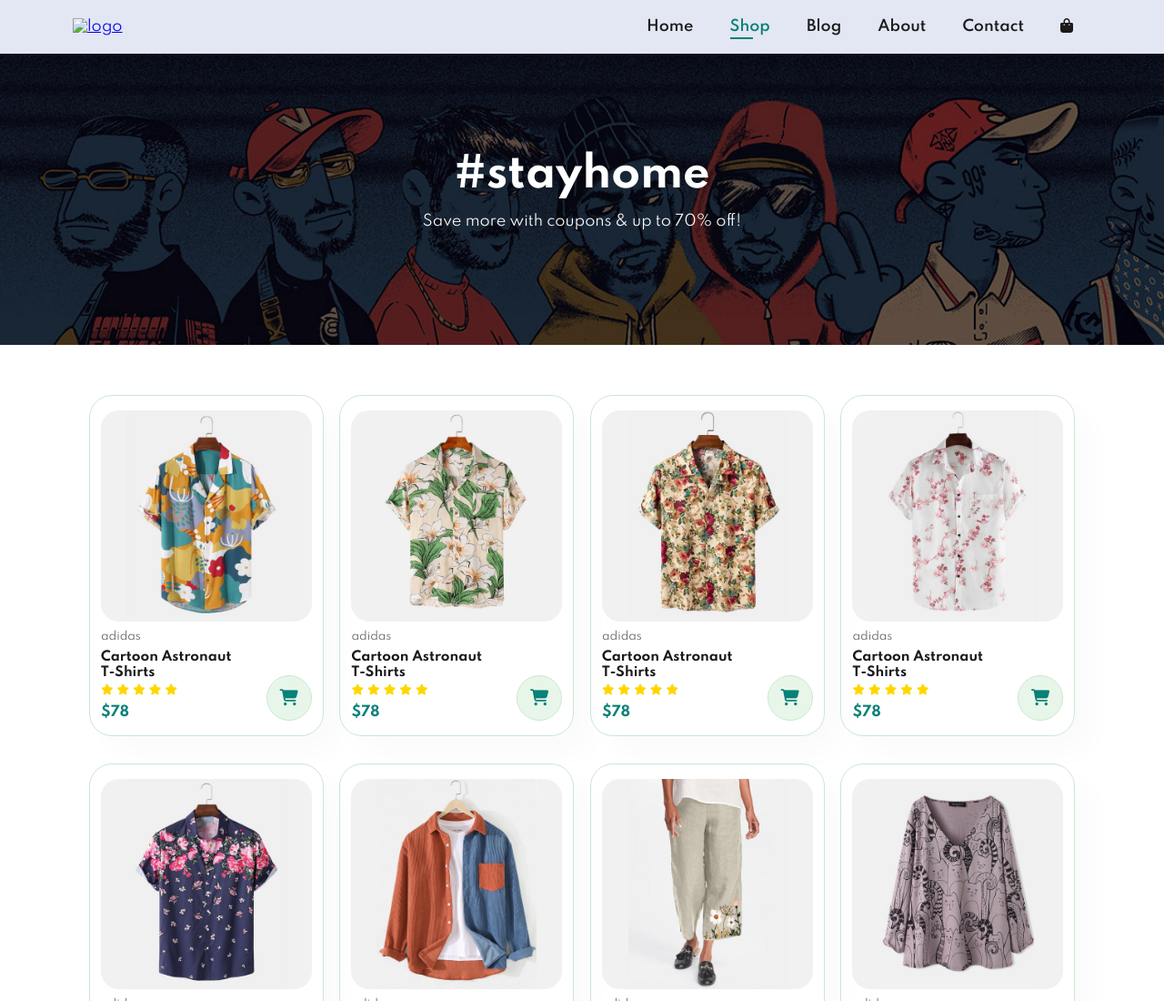
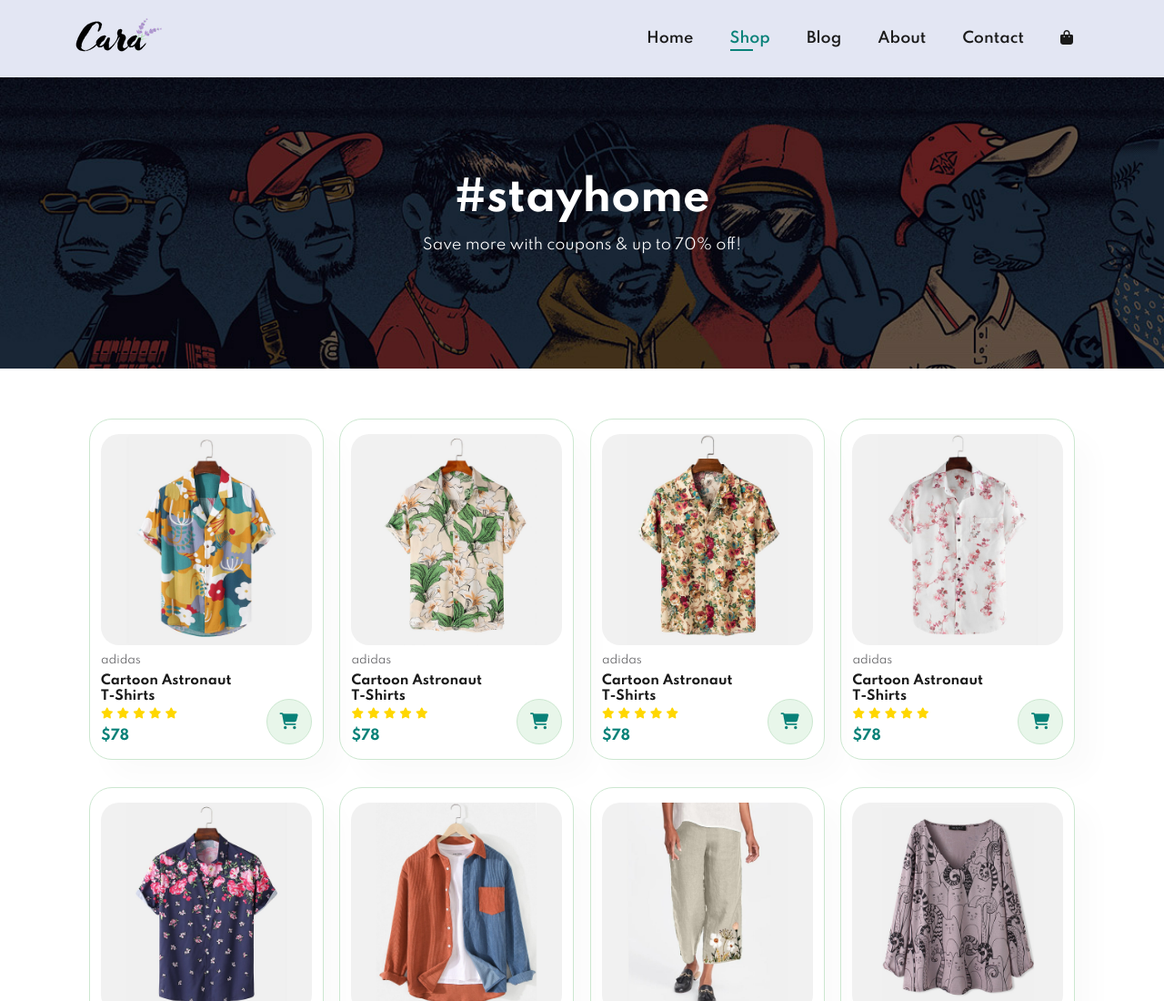
Before and after one commit to mrjiahoe/html-responsive-ecommerce-tutorial, a plain HTML site: page pages/shop.html in a window 1280 px wide. Shown: the top 1100 px of the page at 91% size. Drawn offline with Linux system fonts and the light colour scheme; files whose address does not match are found by name.

Commit message:
fixed missing logo due to restructuring

```diff
--- a/pages/shop.html
+++ b/pages/shop.html
@@ -14,7 +14,7 @@
 	</head>
 	<body>
 		<section id="header">
-			<a href="#"><img src="img/logo.png" alt="logo" class="logo" /></a>
+			<a href="#"><img src="../img/logo.png" alt="logo" class="logo" /></a>
 
 			<div>
 				<ul id="navbar">
```
Also changed, not shown: index.html (+1 -1 lines), pages/product.html (+1 -1 lines).
